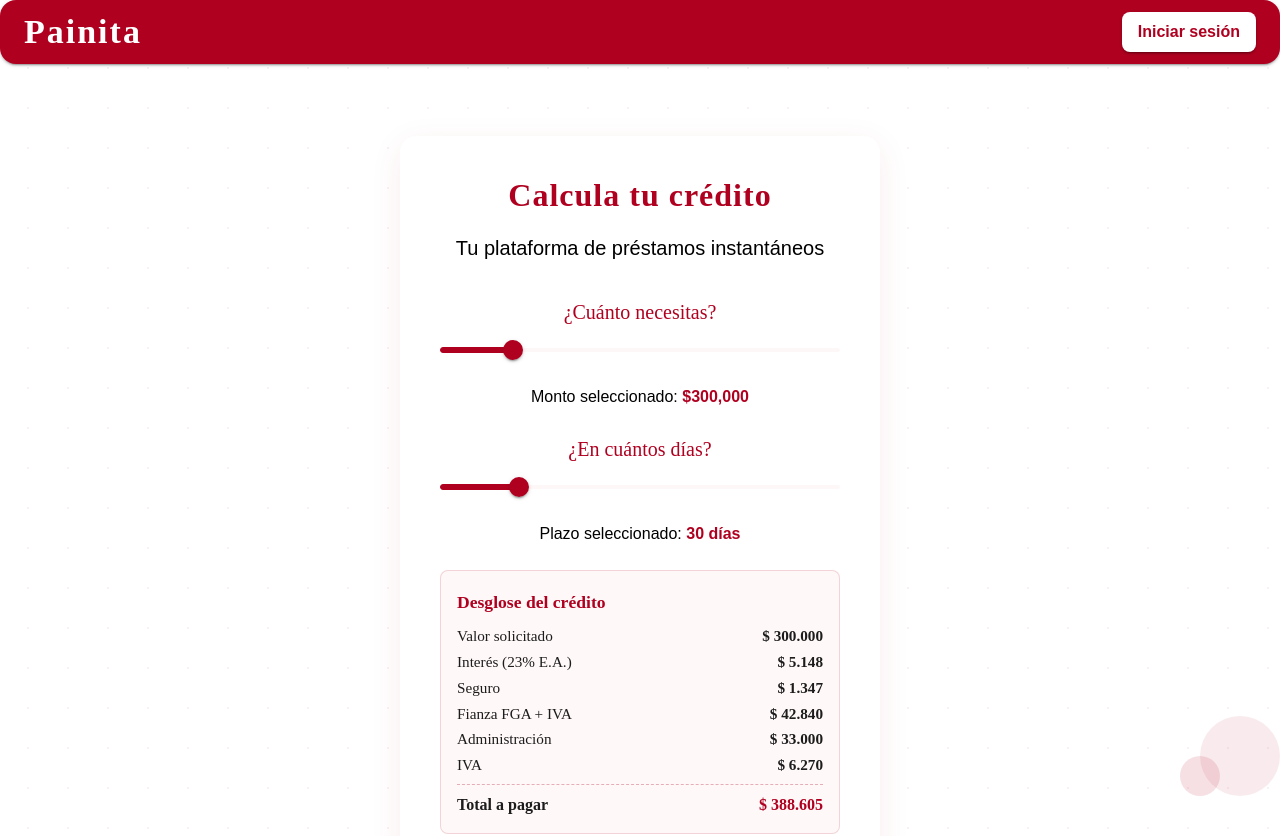
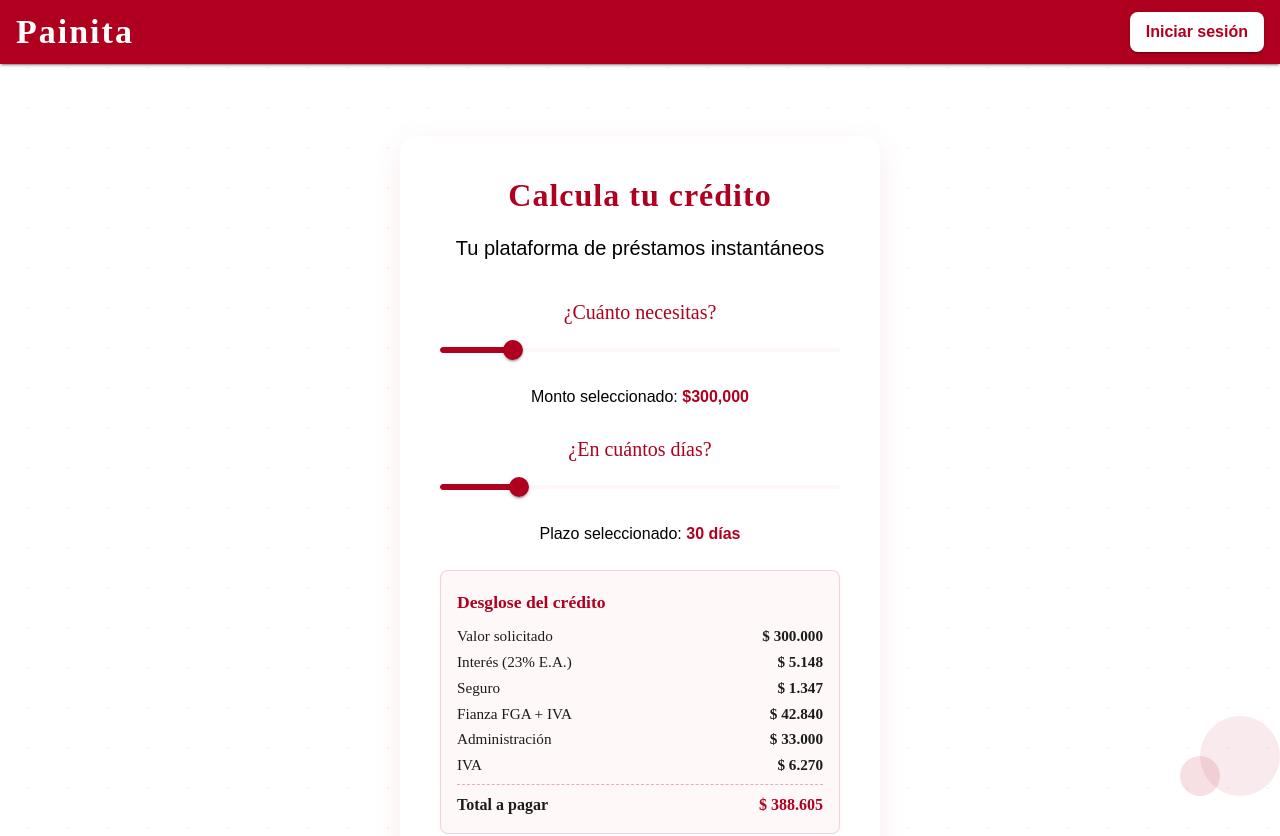
Before and after one commit to Sntg04/Painita-Web, a React (Vite) app in the folder client/: page / in a window 1280 px wide. Shown: the top 836 px of the page. Built offline with nearby package versions, Linux system fonts and the light colour scheme; no server answers.

Commit message:
UI: make TopBar edge-to-edge rectangular (no gutters, no radius)

```diff
--- a/client/src/components/ui/TopBar.jsx
+++ b/client/src/components/ui/TopBar.jsx
@@ -8,8 +8,8 @@
   const [loginOpen, setLoginOpen] = React.useState(false);
 
   return (
-    <AppBar position="fixed" sx={{ bgcolor: '#B00020', boxShadow: 2, zIndex: 1201 }}>
-      <Toolbar sx={{ minHeight: 64, display: 'flex', justifyContent: 'space-between' }}>
+    <AppBar position="fixed" square sx={{ bgcolor: '#B00020', boxShadow: 2, zIndex: 1201, left: 0, right: 0, borderRadius: 0 }}>
+      <Toolbar disableGutters sx={{ minHeight: 64, display: 'flex', justifyContent: 'space-between', px: 2 }}>
         <Box onClick={() => navigate('/')} sx={{ display: 'flex', alignItems: 'center', cursor: 'pointer' }}>
           <Typography
             variant="h5"
```
